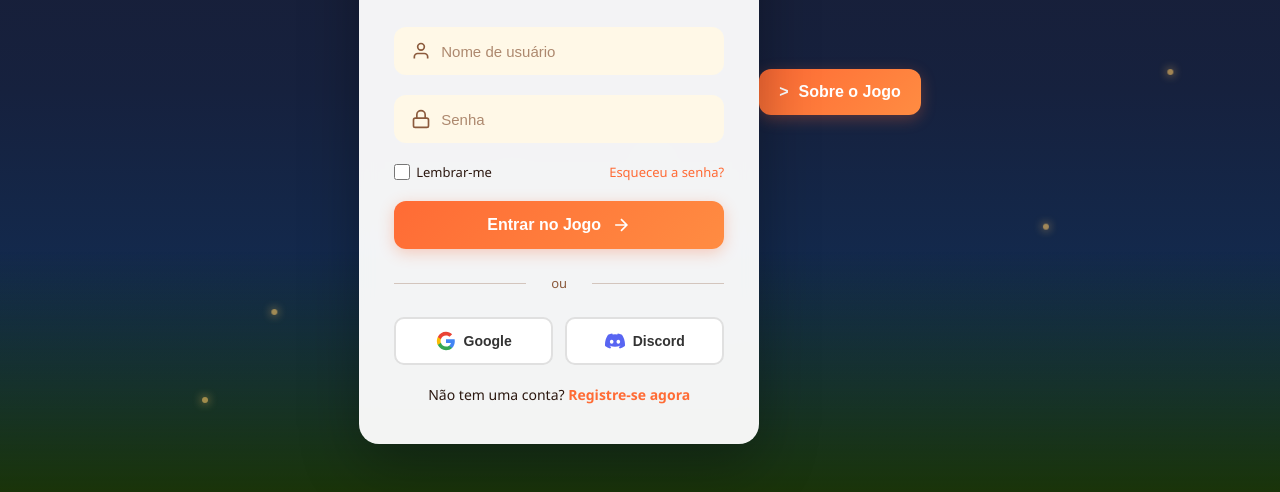
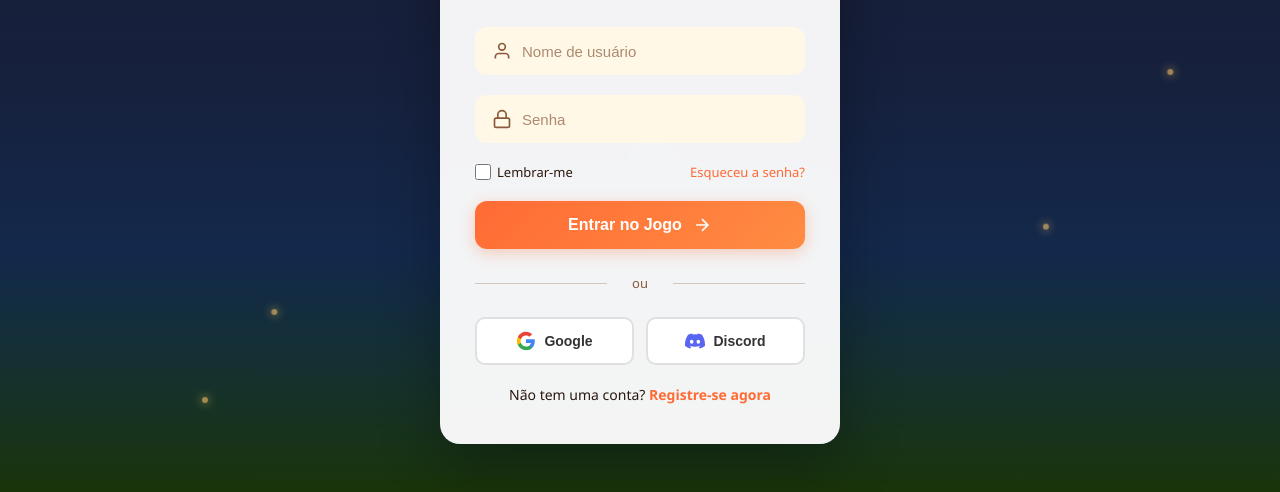
Before and after one commit to matheusilva05/A3---Usabilidade-desenvolvimento-web-mobile-e-jogos, a plain HTML site: page index.html in a window 1280 px wide. Shown: the part 308-800 px from the top of the page. Drawn offline with Linux system fonts and the light colour scheme.

Commit message:
Update index.html

```diff
--- a/index.html
+++ b/index.html
@@ -124,10 +124,6 @@
         <div class="particle"></div>
         <div class="particle"></div>
     </div>
-
-     <button type="submit" class="btn-login"<a href="about.html">>
-                    <span>Sobre o Jogo</span>
-                </button>
     <script src="script.js"></script>
 </body>
 </html>
```
